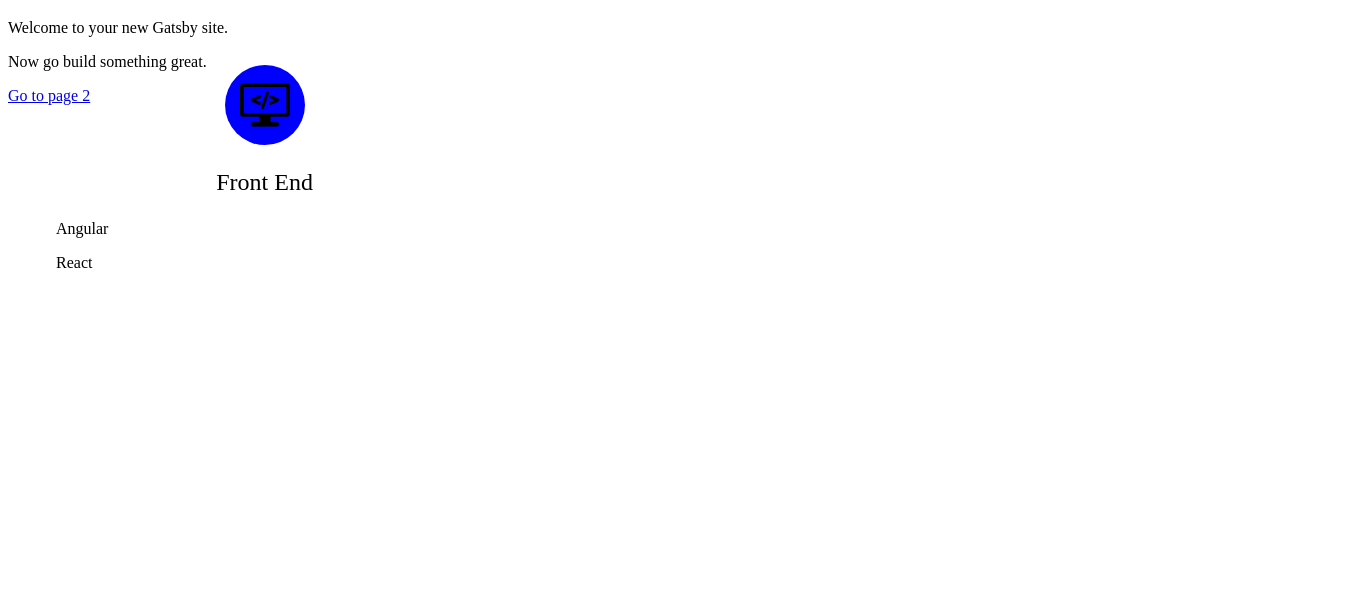
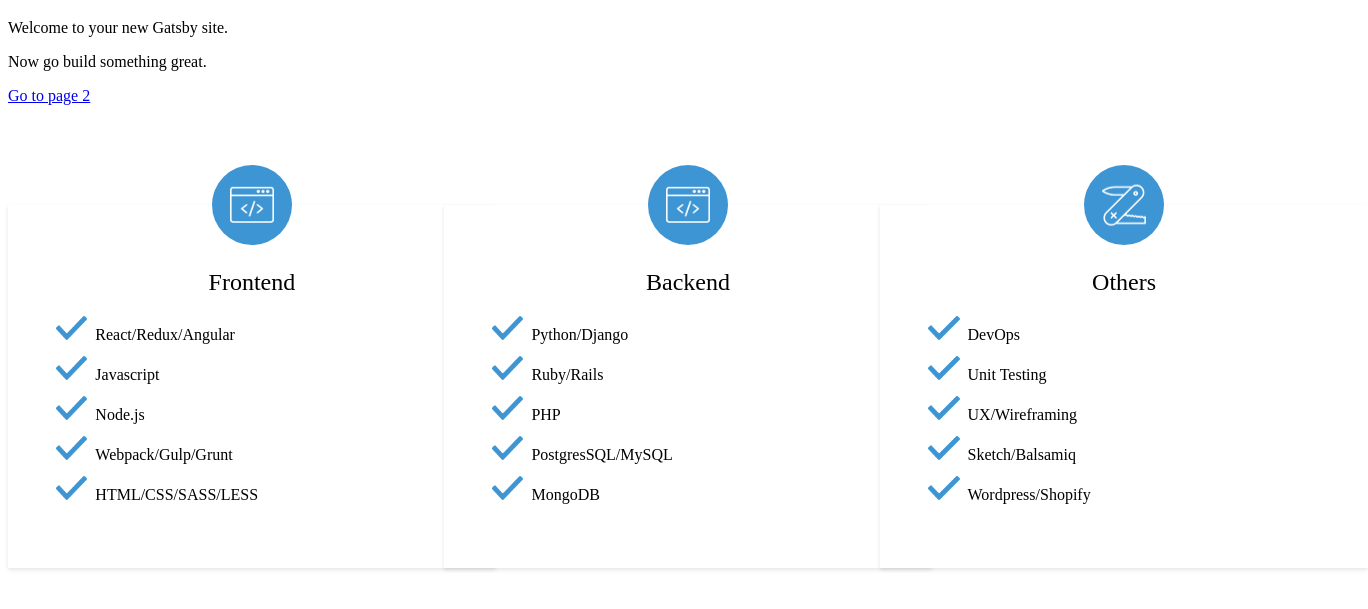
Before and after one commit to weekendapps/reactfolio, a Gatsby site: page / in a window 1280 px wide. Shown: the part 61-670 px from the top of the page, 1368 px wide, since content can reach past the window. Built offline with nearby package versions, Linux system fonts and the light colour scheme; Gatsby itself is replaced by a stand-in of ours.

Commit message:
add Skills Cards

```diff
--- a/package.json
+++ b/package.json
@@ -9,6 +9,7 @@
     "gatsby-link": "^1.6.46",
     "gatsby-plugin-react-helmet": "^2.0.11",
     "gatsby-plugin-sass": "^1.0.26",
+    "react": "^16.6.3",
     "react-helmet": "^5.2.0",
     "react-shapes": "^0.1.0"
   },
--- a/src/components/card/card.js
+++ b/src/components/card/card.js
@@ -4,7 +4,7 @@ import Circle from './circle';
 
 
 const Card = ({icon, title, args}) => (
-    <div className="card-box">
+    <div>
         <div className="card-shape">
             <div className="circle">
                 <Circle icon={icon}> </Circle>
--- a/src/components/card/card.scss
+++ b/src/components/card/card.scss
@@ -1,8 +1,5 @@
 @import '../../styles/variables';
 
-.card-box{
-    width: 33%;
-}
 
 .circle{
     position:absolute;
@@ -19,6 +16,9 @@
     padding: 48px;
     background-color: white;
     position: relative;
+
+    box-shadow: 0 2px 4px 0 rgba(0,0,0,0.1);
+    transition: 0.3s;
 }
 
 .card-title{
@@ -28,5 +28,12 @@
 }
 
 .card-list{
-    font-size: 14pt
+    font-size: 12pt;
+    margin-top:-4px;
+    vertical-align:middle;
 }
+
+.icon-list{
+    width: 8%;
+    margin-right: 8px
+}
--- a/src/components/card/circle.scss
+++ b/src/components/card/circle.scss
@@ -3,14 +3,13 @@
 .circle-shape {
     width: 80px;
     height: 80px;
-    background-color: blue;
+    background-color:$blue;
     border-radius: 100%;
     position: relative;
 }
 
 .icon{
-    width: 50px;
-    height: 50px;
+    width: 55%;
     margin: 0;
     position: absolute;
     top: 50%;
--- a/src/pages/index.js
+++ b/src/pages/index.js
@@ -1,15 +1,58 @@
 import React from 'react'
+import './index.scss';
+
 import Link from 'gatsby-link'
 import Card from '../components/card/card'
 
+//----------------------------- Declare FrontEnd Skills -----------------------------//
 var FrontSkills =[
-  {name:"Angular"},
-  {name:"React"}
+  {name: "React/Redux/Angular"},
+  {name: "Javascript"},
+  {name: "Node.js"},
+  {name: "Webpack/Gulp/Grunt"},
+  {name: "HTML/CSS/SASS/LESS"},
 ];
 
 const FrontEndSkills = FrontSkills.map((skill) =>
-      <p key={skill.name}>{skill.name}</p>
+    <p className="card-list" key={skill.name}>
+        <img src={require('../icons/checked-icon.png')} className="icon-list" />
+        {skill.name}
+    </p>
 );
+
+//----------------------------- Declare BackEnd Skills -----------------------------//
+var BackSkills =[
+    {name: "Python/Django"},
+    {name: "Ruby/Rails"},
+    {name: "PHP"},
+    {name: "PostgresSQL/MySQL"},
+    {name: "MongoDB"},
+  ];
+
+const BackEndSkills = BackSkills.map((skill) =>
+    <p className="card-list" key={skill.name}>
+        <img src={require('../icons/checked-icon.png')} className="icon-list" />
+        {skill.name}
+    </p>
+);
+
+//----------------------------- Declare Other Skills -----------------------------//
+var OtherSkill =[
+    {name: "DevOps"},
+    {name: "Unit Testing"},
+    {name: "UX/Wireframing"},
+    {name: "Sketch/Balsamiq"},
+    {name: "Wordpress/Shopify"},
+];
+
+const OtherSkills = OtherSkill.map((skill) =>
+    <p className="card-list" key={skill.name}>
+        <img src={require('../icons/checked-icon.png')} className="icon-list" />
+        {skill.name}
+    </p>
+);
+
+//----------------------------- Display Components -----------------------------//
 
 const IndexPage = () => (
   <div>
@@ -17,7 +60,17 @@ const IndexPage = () => (
     <p>Welcome to your new Gatsby site.</p>
     <p>Now go build something great.</p>
     <Link to="/page-2/">Go to page 2</Link>
-    <Card icon={require('../icons/programming.png')} title="Front End" args={FrontEndSkills}></Card>
+    <div className="cards">
+        <div className="front-end">
+            <Card icon={require('../icons/frontend-icon.png')} title="Frontend" args={FrontEndSkills}></Card>
+        </div>
+        <div className="back-end">
+            <Card icon={require('../icons/frontend-icon.png')} title="Backend" args={BackEndSkills}></Card>
+        </div>
+        <div className="other-skills">
+            <Card icon={require('../icons/other-skills-icon.png')} title="Others" args={OtherSkills}></Card>
+        </div>
+    </div>
   </div>
 )
 
--- /dev/null
+++ b/src/pages/index.scss
@@ -0,0 +1,24 @@
+@import '../styles/variables';
+
+.cards{
+    width: 100%;
+    margin-top: 100px;
+}
+
+.front-end{
+    width: 31%;
+    float: left;
+}
+
+.back-end{
+    width: 31%;
+    float: left;
+    margin-left: 3.5%;
+    margin-top: 0
+}
+
+.other-skills{
+    width: 31%;
+    float: right;
+    margin-top: 0
+}
```
Also changed, not shown: src/icons/backend-icon.png (added), src/icons/checked-icon.png (added), src/icons/frontend-icon.png (added), src/icons/other-skills-icon.png (added), 1 other file.
